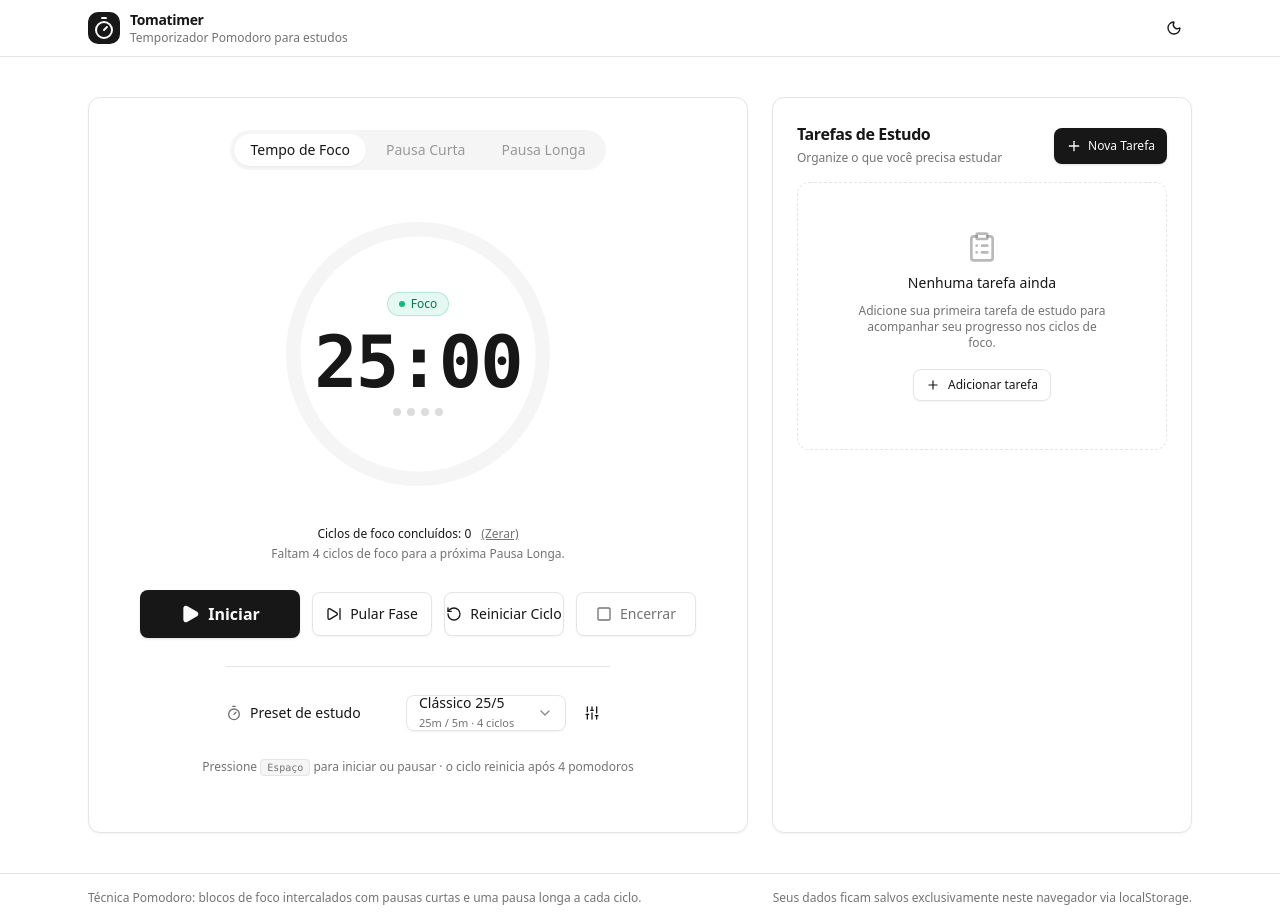
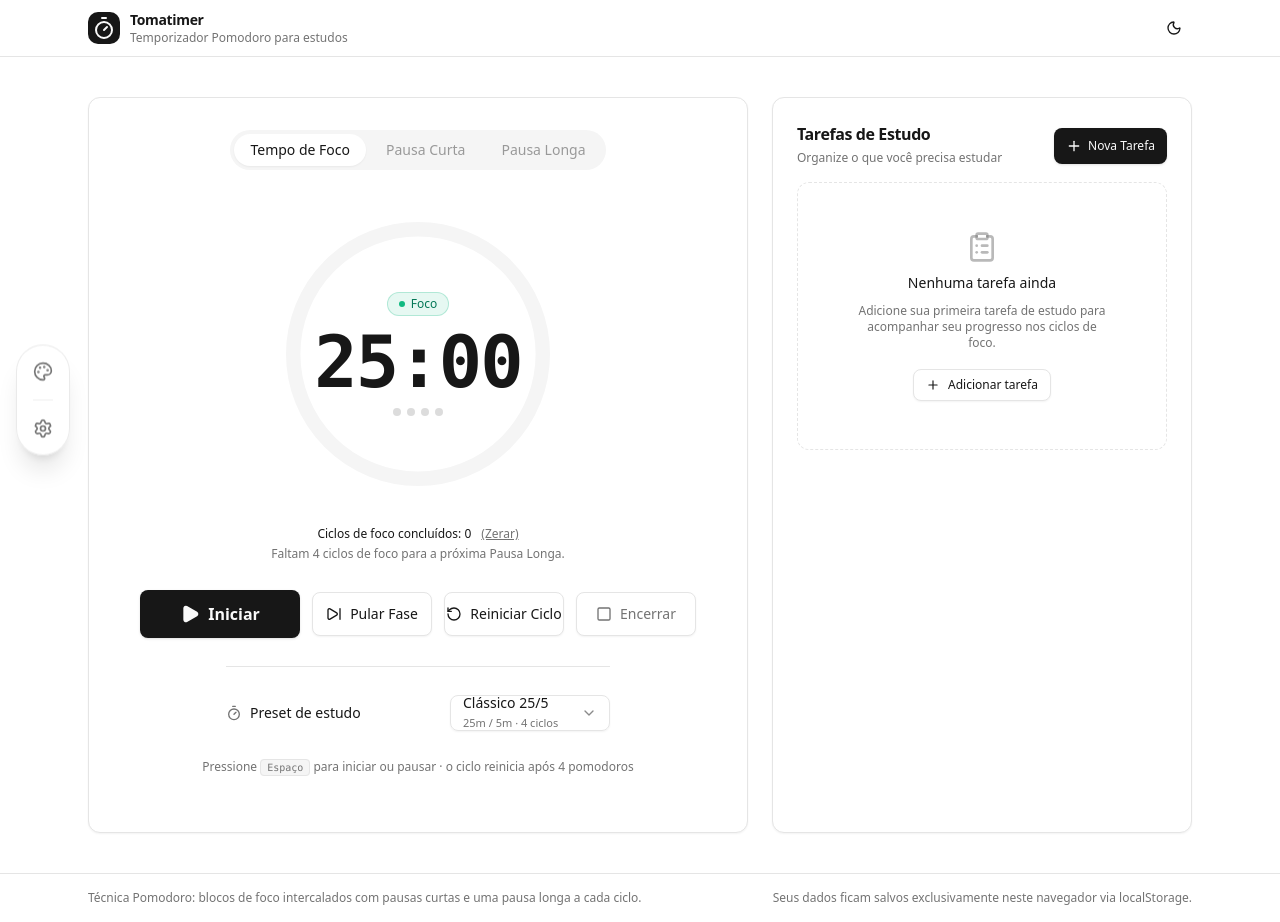
Before and after one commit to rafaeljosebraga/TomaTimeWeb, a Next.js app: page / in a window 1280 px wide. Built offline with nearby package versions, Linux system fonts and the light colour scheme.

Commit message:
feat(ui): adicionar barra flutuante lateral com acoes rapidas de cor e configuracoes

```diff
--- a/src/App.tsx
+++ b/src/App.tsx
@@ -51,6 +51,7 @@ import { TaskPanel } from "@/components/pomodoro/task-panel";
 import { TaskDialog } from "@/components/pomodoro/task-dialog";
 import { DeleteDialog } from "@/components/pomodoro/delete-dialog";
 import { ConfirmDialog, type ConfirmAction } from "@/components/pomodoro/confirm-dialog";
+import { QuickActionSidebar } from "@/components/pomodoro/quick-action-sidebar";
 
 type PendingDelete = {
   type: "preset" | "task";
@@ -478,7 +479,10 @@ export function App() {
             </div>
 
             <div className="flex items-center gap-2">
-              <ThemeToggle />
+              {/* No mobile o ThemeToggle fica antes do menu ... */}
+              <div className="hidden sm:block">
+                <ThemeToggle />
+              </div>
             </div>
           </div>
         </header>
@@ -544,6 +548,22 @@ export function App() {
         {/* Área Principal Responsiva: Temporizador na Esquerda, Tarefas na Direita (Abaixo em Mobile) */}
         <main className="mx-auto w-full max-w-6xl flex-1 px-4 py-6 sm:px-6 lg:py-10">
           <h1 className="sr-only">Tomatimer — Temporizador Pomodoro de Estudos</h1>
+
+          {/* Barra Flutuante Lateral Estilo Pomodoro Online (Cor e Configurações) */}
+          <QuickActionSidebar
+            presets={presets}
+            activePresetId={activePresetId}
+            formData={formData}
+            editingId={editingId}
+            formErrors={formErrors}
+            onFormDataChange={setFormData}
+            onSavePreset={handleSavePreset}
+            onSelectActivePreset={handleSelectActivePreset}
+            onStartEdit={handleStartEdit}
+            onCancelEdit={handleCancelEdit}
+            onRequestDeletePreset={handleRequestDeletePreset}
+          />
+
           <div className="grid items-start gap-6 lg:grid-cols-[minmax(0,1fr)_420px]">
             {/* Coluna 1: Painel do Temporizador */}
             <TimerPanel
--- a/src/components/pomodoro/presets-dialog.tsx
+++ b/src/components/pomodoro/presets-dialog.tsx
@@ -23,6 +23,9 @@ type PresetFormData = {
 };
 
 interface PresetsDialogProps {
+  open?: boolean;
+  onOpenChange?: (open: boolean) => void;
+  showTrigger?: boolean;
   presets: TimerPreset[];
   activePresetId: string;
   formData: PresetFormData;
@@ -37,6 +40,9 @@ interface PresetsDialogProps {
 }
 
 export function PresetsDialog({
+  open: controlledOpen,
+  onOpenChange: setControlledOpen,
+  showTrigger = true,
   presets,
   activePresetId,
   formData,
@@ -49,10 +55,13 @@ export function PresetsDialog({
   onCancelEdit,
   onRequestDeletePreset,
 }: PresetsDialogProps) {
-  const [open, setOpen] = useState(false);
+  const [internalOpen, setInternalOpen] = useState(false);
+  const isOpen = controlledOpen !== undefined ? controlledOpen : internalOpen;
+  const setIsOpen = setControlledOpen ?? setInternalOpen;
 
   return (
-    <Dialog open={open} onOpenChange={setOpen}>
+    <Dialog open={isOpen} onOpenChange={setIsOpen}>
+      {showTrigger && (
         <DialogTrigger asChild>
           <Button
             variant="ghost"
@@ -64,6 +73,7 @@ export function PresetsDialog({
             <Sliders className="size-4" />
           </Button>
         </DialogTrigger>
+      )}
       <DialogContent className="sm:max-w-xl max-h-[85vh] overflow-y-auto">
         <DialogHeader>
           <DialogTitle>Gerenciador de Presets</DialogTitle>
--- /dev/null
+++ b/src/components/pomodoro/quick-action-sidebar.tsx
@@ -0,0 +1,167 @@
+import { useState } from "react";
+import { Palette, Settings, MoreHorizontal, Sun, Moon } from "lucide-react";
+import { Button } from "@/components/ui/button";
+import { useTheme } from "@/components/theme/theme-provider";
+import { PresetsDialog } from "@/components/pomodoro/presets-dialog";
+import type { PresetValidationErrors, TimerPreset } from "@/types/domain";
+
+type PresetFormData = {
+  name: string;
+  focusMinutes: number;
+  shortBreakMinutes: number;
+  cyclesBeforeLongBreak: number;
+  longBreakMinutes: number;
+};
+
+interface QuickActionSidebarProps {
+  presets: TimerPreset[];
+  activePresetId: string;
+  formData: PresetFormData;
+  editingId: string | null;
+  formErrors: PresetValidationErrors;
+  onFormDataChange: (data: PresetFormData) => void;
+  onSavePreset: (e: React.FormEvent) => void;
+  onSelectActivePreset: (id: string) => void;
+  onStartEdit: (preset: TimerPreset) => void;
+  onCancelEdit: () => void;
+  onRequestDeletePreset: (preset: TimerPreset) => void;
+}
+
+export function QuickActionSidebar({
+  presets,
+  activePresetId,
+  formData,
+  editingId,
+  formErrors,
+  onFormDataChange,
+  onSavePreset,
+  onSelectActivePreset,
+  onStartEdit,
+  onCancelEdit,
+  onRequestDeletePreset,
+}: QuickActionSidebarProps) {
+  const { resolvedTheme, setTheme } = useTheme();
+  const [isPresetsOpen, setIsPresetsOpen] = useState(false);
+  const [isMobileMenuOpen, setIsMobileMenuOpen] = useState(false);
+  const isDark = resolvedTheme === "dark";
+
+  return (
+    <>
+      {/* 1. Desktop (sm:): Pílula flutuante lateral esquerda fixa */}
+      <aside
+        aria-label="Ações rápidas e preferências"
+        className="hidden sm:flex fixed left-4 top-1/2 -translate-y-1/2 z-30 flex-col items-center gap-1.5 rounded-full border border-border/80 bg-card/85 p-1.5 shadow-xl backdrop-blur-md transition-all hover:bg-card/95 hover:border-border"
+      >
+        <Button
+          variant="ghost"
+          size="icon"
+          onClick={() => setTheme(isDark ? "light" : "dark")}
+          className="size-10 rounded-full text-muted-foreground hover:text-foreground hover:bg-muted/80 transition-colors"
+          title={isDark ? "Alternar para tema claro" : "Alternar para tema escuro"}
+          aria-label={isDark ? "Ativar tema claro" : "Ativar tema escuro"}
+        >
+          <Palette className="size-5 transition-transform hover:scale-110" />
+        </Button>
+
+        <div className="w-5 h-px bg-border/60 my-0.5" aria-hidden />
+
+        <Button
+          variant="ghost"
+          size="icon"
+          onClick={() => setIsPresetsOpen(true)}
+          className="size-10 rounded-full text-muted-foreground hover:text-foreground hover:bg-muted/80 transition-colors"
+          title="Configurações de temporizadores (presets)"
+          aria-label="Abrir configurações de temporizadores"
+        >
+          <Settings className="size-5 transition-transform hover:rotate-45" />
+        </Button>
+      </aside>
+
+      {/* 2. Mobile (< sm): No cabeçalho: primeiro Lua/Sol, depois os 3 pontinhos (...) */}
+      <div className="sm:hidden fixed top-2.5 right-4 z-30 flex items-center gap-1">
+        {/* Ícone da Lua / Sol (ThemeToggle mobile) */}
+        <Button
+          variant="ghost"
+          size="icon"
+          onClick={() => setTheme(isDark ? "light" : "dark")}
+          className="size-9 rounded-full text-muted-foreground hover:text-foreground transition-colors"
+          title={isDark ? "Tema claro" : "Tema escuro"}
+          aria-label={isDark ? "Ativar tema claro" : "Ativar tema escuro"}
+        >
+          {isDark ? <Sun className="size-4" /> : <Moon className="size-4" />}
+        </Button>
+
+        {/* Container relativo para os 3 pontinhos e o dropdown que desce */}
+        <div className="relative flex flex-col items-end">
+          {/* Botão dos 3 pontinhos (...) que abre/fecha */}
+          <Button
+            variant="ghost"
+            size="icon"
+            onClick={() => setIsMobileMenuOpen(!isMobileMenuOpen)}
+            className={`size-9 rounded-full text-muted-foreground hover:text-foreground transition-colors ${
+              isMobileMenuOpen ? "bg-muted text-foreground" : ""
+            }`}
+            aria-label={isMobileMenuOpen ? "Fechar menu de opções" : "Abrir menu de opções"}
+            title="Mais opções"
+          >
+            <MoreHorizontal className="size-5" />
+          </Button>
+
+          {/* Pílula que desce ABAIXO dos 3 pontinhos */}
+          {isMobileMenuOpen && (
+            <div
+              className="absolute top-11 right-0 flex items-center gap-2 rounded-full border border-border/80 bg-card/95 px-3 py-1.5 shadow-2xl backdrop-blur-md animate-in fade-in slide-in-from-top-2 duration-200"
+            >
+              <Button
+                variant="ghost"
+                size="icon"
+                onClick={() => {
+                  setTheme(isDark ? "light" : "dark");
+                }}
+                className="size-8 rounded-full text-muted-foreground hover:text-foreground hover:bg-muted/80"
+                title="Alternar tema"
+                aria-label="Alternar tema"
+              >
+                <Palette className="size-4" />
+              </Button>
+
+              <div className="w-px h-4 bg-border/60" aria-hidden />
+
+              <Button
+                variant="ghost"
+                size="icon"
+                onClick={() => {
+                  setIsPresetsOpen(true);
+                  setIsMobileMenuOpen(false);
+                }}
+                className="size-8 rounded-full text-muted-foreground hover:text-foreground hover:bg-muted/80"
+                title="Configurações"
+                aria-label="Abrir configurações"
+              >
+                <Settings className="size-4" />
+              </Button>
+            </div>
+          )}
+        </div>
+      </div>
+
+      {/* Modal de Configurações / Presets acionado pelo botão de Settings */}
+      <PresetsDialog
+        open={isPresetsOpen}
+        onOpenChange={setIsPresetsOpen}
+        showTrigger={false}
+        presets={presets}
+        activePresetId={activePresetId}
+        formData={formData}
+        editingId={editingId}
+        formErrors={formErrors}
+        onFormDataChange={onFormDataChange}
+        onSavePreset={onSavePreset}
+        onSelectActivePreset={onSelectActivePreset}
+        onStartEdit={onStartEdit}
+        onCancelEdit={onCancelEdit}
+        onRequestDeletePreset={onRequestDeletePreset}
+      />
+    </>
+  );
+}
--- a/src/components/pomodoro/timer-panel.tsx
+++ b/src/components/pomodoro/timer-panel.tsx
@@ -31,7 +31,6 @@ import {
   getRemainingSeconds,
 } from "@/lib/domain/session-timer";
 import { CircularTimer } from "./circular-timer";
-import { PresetsDialog } from "./presets-dialog";
 
 type PresetFormData = {
   name: string;
@@ -306,20 +305,6 @@ export function TimerPanel({
                 ))}
               </SelectContent>
             </Select>
-
-            <PresetsDialog
-              presets={presets}
-              activePresetId={activePresetId}
-              formData={formData}
-              editingId={editingId}
-              formErrors={formErrors}
-              onFormDataChange={onFormDataChange}
-              onSavePreset={onSavePreset}
-              onSelectActivePreset={onSelectActivePreset}
-              onStartEdit={onStartEdit}
-              onCancelEdit={onCancelEdit}
-              onRequestDeletePreset={onRequestDeletePreset}
-            />
           </div>
         </div>
 
```
Also changed, not shown: 1 other file (tests, documents, lock files or other folders). Lines whose indentation alone changed are shown as unchanged.
